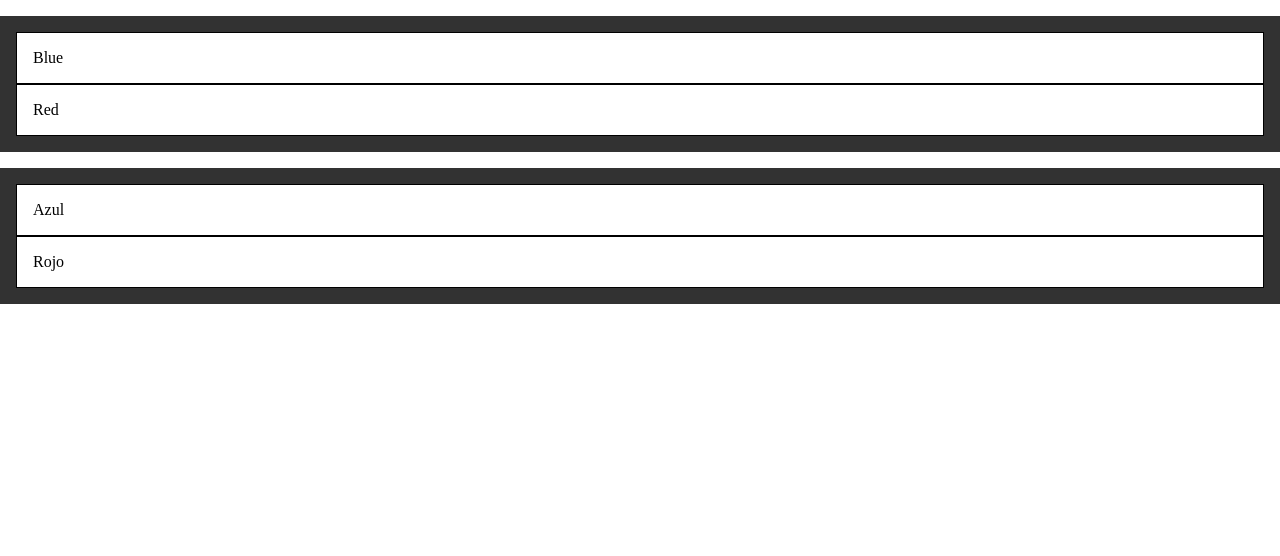
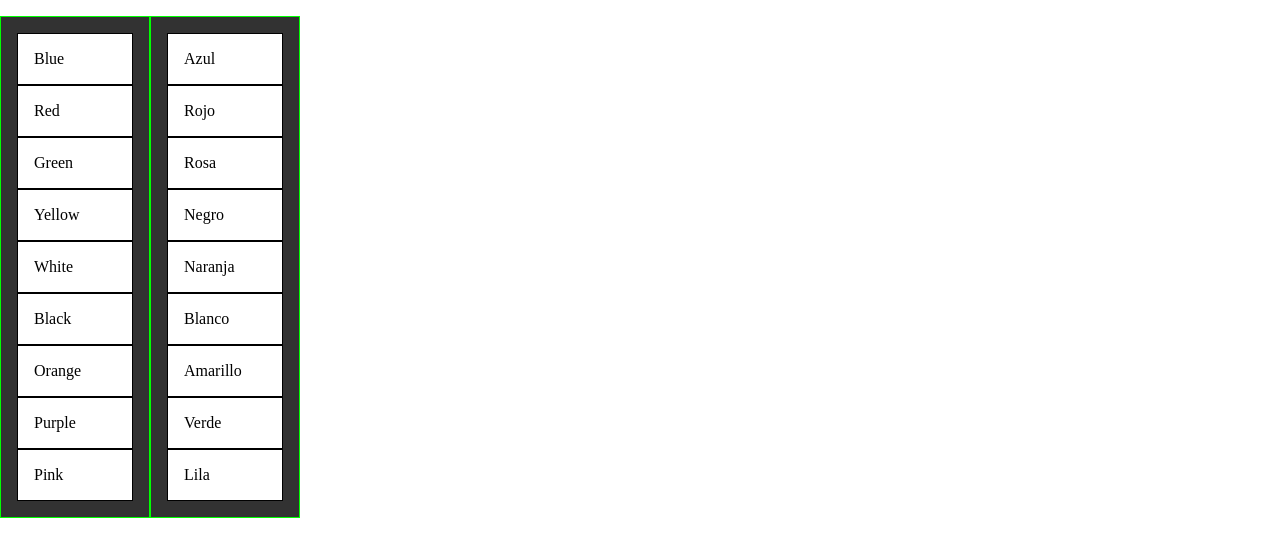
Before and after one commit to Borche/vanilla-js-drag-n-drop, a plain HTML site: page index.html in a window 1280 px wide. Drawn offline with Linux system fonts and the light colour scheme.

Commit message:
Two columns side by side. With colors.

```diff
--- a/index.css
+++ b/index.css
@@ -4,6 +4,8 @@ html {
 
 body {
   margin: 0;
+  display: flex;
+  flex-direction: row;
 }
 
 *,
@@ -13,9 +15,11 @@ body {
 }
 
 .container {
+  border: 1px solid lime;
   background-color: rgb(50, 50, 50);
   padding: 1rem;
   margin-top: 1rem;
+  min-width: 150px;
 }
 
 .draggable {
--- a/index.html
+++ b/index.html
@@ -14,10 +14,24 @@
     <div class="container container--english">
       <div class="draggable" draggable="true">Blue</div>
       <div class="draggable" draggable="true">Red</div>
+      <div class="draggable" draggable="true">Green</div>
+      <div class="draggable" draggable="true">Yellow</div>
+      <div class="draggable" draggable="true">White</div>
+      <div class="draggable" draggable="true">Black</div>
+      <div class="draggable" draggable="true">Orange</div>
+      <div class="draggable" draggable="true">Purple</div>
+      <div class="draggable" draggable="true">Pink</div>
     </div>
     <div class="container container--spanish">
       <div class="draggable" draggable="true">Azul</div>
       <div class="draggable" draggable="true">Rojo</div>
+      <div class="draggable" draggable="true">Rosa</div>
+      <div class="draggable" draggable="true">Negro</div>
+      <div class="draggable" draggable="true">Naranja</div>
+      <div class="draggable" draggable="true">Blanco</div>
+      <div class="draggable" draggable="true">Amarillo</div>
+      <div class="draggable" draggable="true">Verde</div>
+      <div class="draggable" draggable="true">Lila</div>
     </div>
   </body>
 </html>
```
